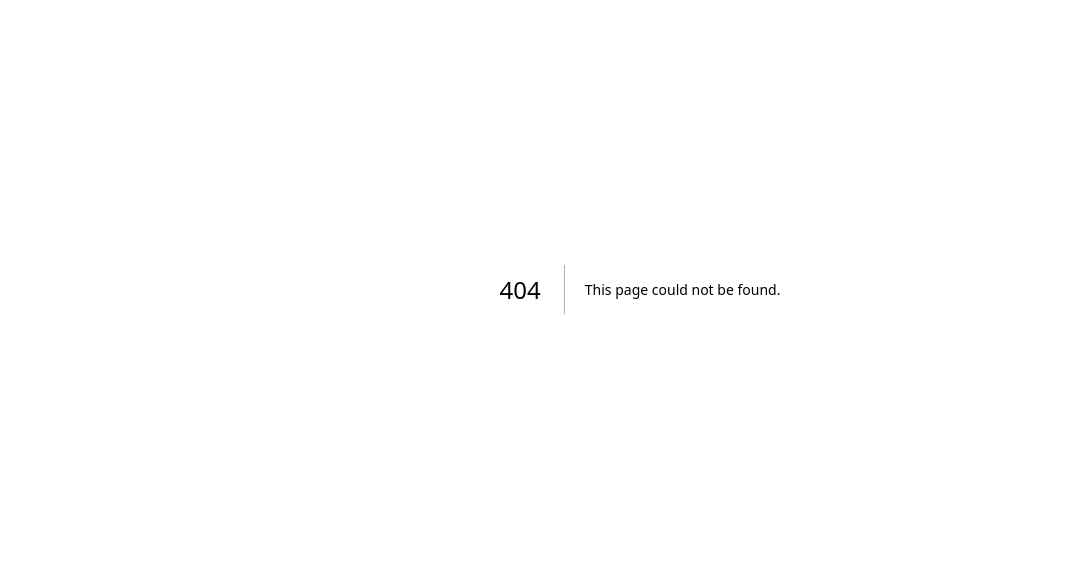
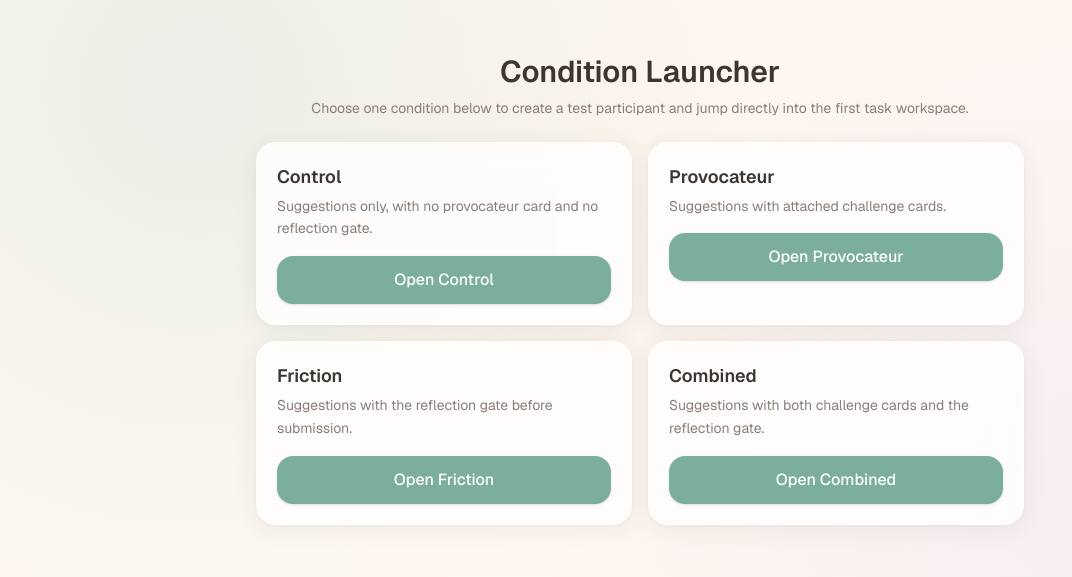
Before and after one commit to zhang123233123123/the-first-task, a Next.js app in the folder frontend/: page /debug/conditions in a window 1280 px wide. Before the commit this address had no page. Shown: the part 111-688 px from the top of the page, without its empty margins (0-1072 px from the left). Built offline with nearby package versions, Linux system fonts and the light colour scheme; no server answers.

Commit message:
debug页面

```diff
--- /dev/null
+++ b/frontend/app/debug/conditions/page.tsx
@@ -0,0 +1,109 @@
+"use client";
+
+import { useState } from "react";
+import { useRouter } from "next/navigation";
+import { motion } from "framer-motion";
+import { Button } from "@/components/ui/Button";
+import { useStore } from "@/lib/store";
+import { api } from "@/lib/api";
+
+const CONDITIONS = [
+  {
+    id: "control",
+    title: "Control",
+    desc: "Suggestions only, with no provocateur card and no reflection gate.",
+  },
+  {
+    id: "provocateur",
+    title: "Provocateur",
+    desc: "Suggestions with attached challenge cards.",
+  },
+  {
+    id: "friction",
+    title: "Friction",
+    desc: "Suggestions with the reflection gate before submission.",
+  },
+  {
+    id: "combined",
+    title: "Combined",
+    desc: "Suggestions with both challenge cards and the reflection gate.",
+  },
+] as const;
+
+type Condition = (typeof CONDITIONS)[number]["id"];
+
+export default function DebugConditionsPage() {
+  const router = useRouter();
+  const setParticipant = useStore((s) => s.setParticipant);
+  const [loading, setLoading] = useState<Condition | null>(null);
+  const [error, setError] = useState<string | null>(null);
+
+  const launchCondition = async (condition: Condition) => {
+    if (loading) return;
+
+    setLoading(condition);
+    setError(null);
+
+    try {
+      const data = await api.initParticipant(condition);
+
+      setParticipant({
+        participantId: data.participant_id,
+        conditionId: data.condition_id,
+        provocateurFlag: data.provocateur_flag,
+        frictionFlag: data.friction_flag,
+        taskOrder: data.task_order,
+      });
+
+      await api.recordConsent(data.participant_id);
+      await api.updateProgress(data.participant_id, "task/1/suggestions");
+      router.push("/task/1/suggestions");
+    } catch (err) {
+      setError(err instanceof Error ? err.message : "Failed to create a test participant.");
+      setLoading(null);
+    }
+  };
+
+  return (
+    <div className="healing-bg min-h-screen flex items-center justify-center px-4 py-12">
+      <motion.div
+        initial={{ opacity: 0, y: 24 }}
+        animate={{ opacity: 1, y: 0 }}
+        transition={{ duration: 0.45 }}
+        className="w-full max-w-3xl space-y-6"
+      >
+        <div className="text-center space-y-2">
+          <h1 className="text-3xl font-semibold text-[var(--warm-brown)]">Condition Launcher</h1>
+          <p className="text-sm text-[var(--warm-gray)]">
+            Choose one condition below to create a test participant and jump directly into the first task workspace.
+          </p>
+        </div>
+
+        <div className="grid gap-4 md:grid-cols-2">
+          {CONDITIONS.map((condition) => (
+            <div key={condition.id} className="glass-card p-5 space-y-4">
+              <div className="space-y-1">
+                <h2 className="text-lg font-semibold text-[var(--warm-brown)]">{condition.title}</h2>
+                <p className="text-sm text-[var(--warm-gray)] leading-relaxed">{condition.desc}</p>
+              </div>
+
+              <Button
+                onClick={() => launchCondition(condition.id)}
+                disabled={loading !== null}
+                className="w-full"
+              >
+                {loading === condition.id ? "Launching..." : `Open ${condition.title}`}
+              </Button>
+            </div>
+          ))}
+        </div>
+
+        {error && (
+          <div className="glass-card p-4 border border-red-200/60 bg-red-50/60">
+            <p className="text-sm text-red-700 break-all">{error}</p>
+          </div>
+        )}
+      </motion.div>
+    </div>
+  );
+}
```
